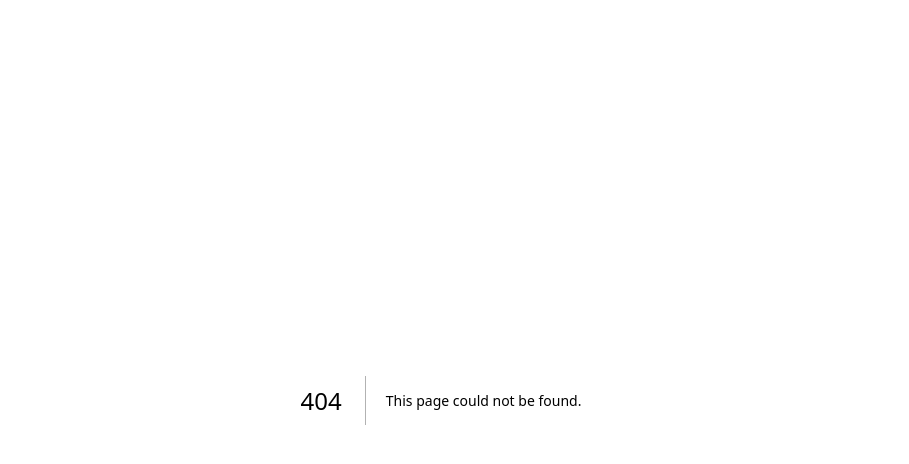
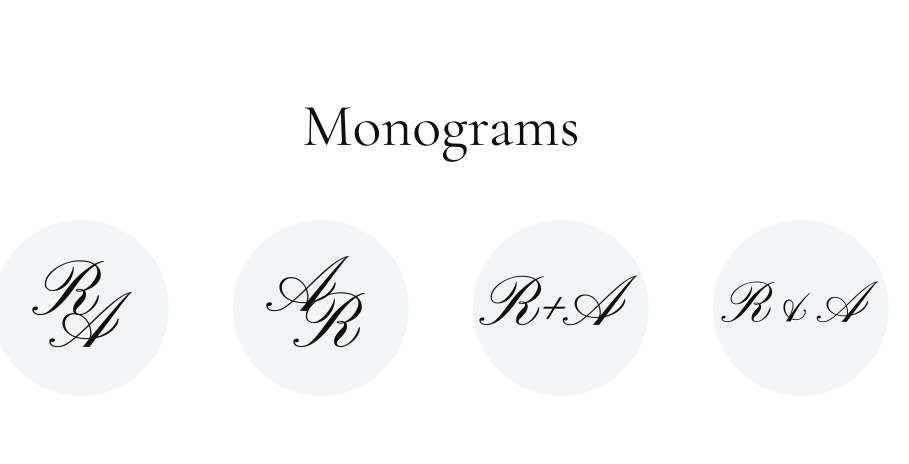
Before and after one commit to anthony-df-nguyen/anthony_rachel, a Next.js app: page /monograms in a window 1280 px wide. Before the commit this address had no page. Shown: the top 464 px of the page, without its empty margins (199-1108 px from the left). Built offline with nearby package versions, Linux system fonts and the light colour scheme.

Commit message:
monograms page

```diff
--- a/app/faq/page.tsx
+++ b/app/faq/page.tsx
@@ -5,6 +5,7 @@ export default function FAQ() {
   return (
     <div className="container mx-auto">
       <Section title="FAQs" id="faq">
+
         <FAQs />
       </Section>
     </div>
--- /dev/null
+++ b/app/monograms/page.tsx
@@ -0,0 +1,42 @@
+import React from "react";
+import Section from "@/components/Section";
+
+type Props = {};
+
+const page = (props: Props) => {
+  return (
+    <Section id="monogram" title="Monograms">
+      <div className="p-8 flex-wrap flex justify-center items-center gap-16 ">
+        <div className="  left-[20%] bg-gray-100 rounded-full w-[11rem] h-[11rem] flex flex-col items-center justify-center">
+          <div className="relative fancy text-center text-[5rem]">
+            <div className="relative top-[48px] left-[-16px]">R</div>
+            <div className="relative top-[-40px] left-[0px]">A</div>
+          </div>
+        </div>
+
+        <div className="left-[20%] bg-gray-100 rounded-full w-[11rem] h-[11rem] flex flex-col items-center justify-center">
+          <div className="relative fancy text-center text-[5rem]">
+            <div className="relative top-[44px] left-[-23px]">A</div>
+            <div className="relative top-[-40px] left-[5px]">R</div>
+          </div>
+        </div>
+        <div className="left-[20%] bg-gray-100 rounded-full w-[11rem] h-[11rem] flex items-center justify-center">
+          <div className="relative fancy text-center text-[4.5rem] flex left-[-12px]">
+            <div className="relative">R</div>
+            <div className="relative">+</div>
+            <div className="relative">A</div>
+          </div>
+        </div>
+        <div className="left-[20%] bg-gray-100 rounded-full w-[11rem] h-[11rem] flex items-center justify-center">
+          <div className="relative fancy text-center text-[3.7rem] flex left-[-9px]">
+            <div className="relative">R</div>
+            <div className="relative">&</div>
+            <div className="relative">A</div>
+          </div>
+        </div>
+      </div>
+    </Section>
+  );
+};
+
+export default page;
```
